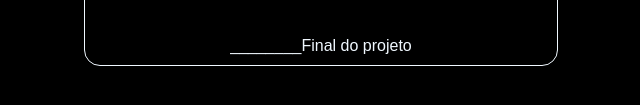
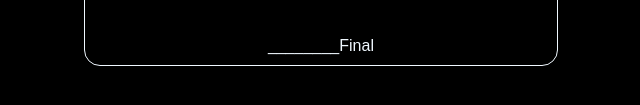
Before and after one commit to FranciscoDarlan/sorteador, a plain HTML site: page index.html in a window 1280 px wide. Shown: the part 541-646 px from the top of the page, without its empty margins (319-959 px from the left). Drawn offline with Linux system fonts and the light colour scheme.

Commit message:
retornei o comit de antes

```diff
--- a/index.html
+++ b/index.html
@@ -40,7 +40,7 @@
 
                 <div class="espaco-do-numero-sorteado">
                     <p> <span>________</span> </p><br>
-                    <p>Final do projeto</p>
+                    <p>Final</p>
                 </div>
 
 
```
